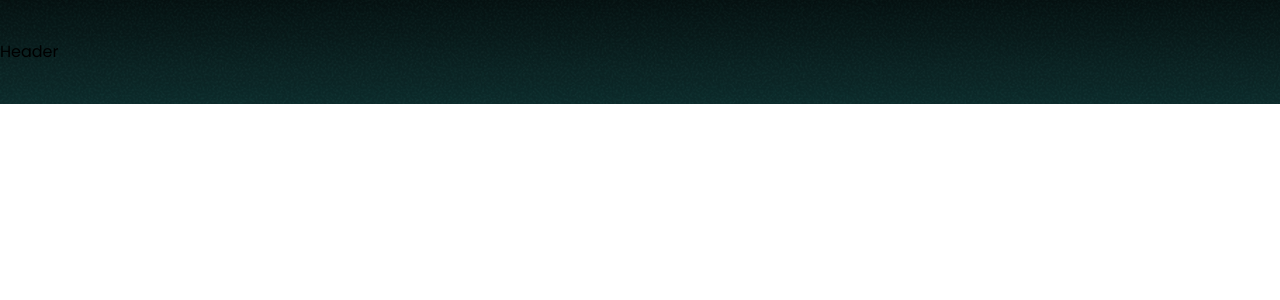
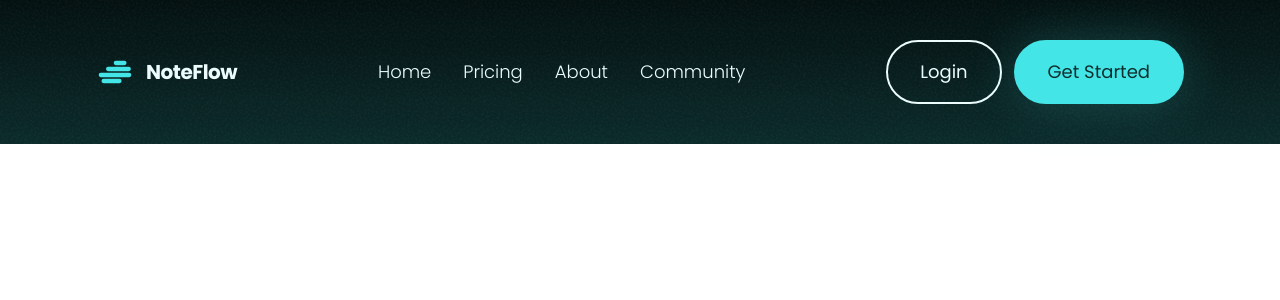
Before and after one commit to tanjimahmmed/noteflow-sass, a React (Vite) app: page / in a window 1280 px wide. Shown: the top 300 px of the page. Built offline with nearby package versions, Linux system fonts and the light colour scheme.

Commit message:
add header navigation with custom tailwind css

```diff
--- a/src/App.jsx
+++ b/src/App.jsx
@@ -1,10 +1,13 @@
 import Header from "./components/sections/Header";
+import Navigation from "./components/sections/Navigation";
 import Page from "./components/sections/Page";
 
 function App() {
   return (
     <Page>
-      <Header/>
+      <Header>
+        <Navigation/>
+      </Header>
     </Page>
   )
 }
--- a/src/components/icons/Logo.jsx
+++ b/src/components/icons/Logo.jsx
@@ -17,11 +17,12 @@
       />
       <path
         d="M11.0005 10.5L34.9995 10.5"
+        stroke="var(--color-primary-500)"
         strokeWidth={width}
         strokeLinecap="round"
       />
-      <path d="M35.5 17.5L2.5 17.5" strokeWidth={width} strokeLinecap="round" />
-      <path d="M5.75 24.5H24.25" strokeWidth={width} strokeLinecap="round" />
+      <path d="M35.5 17.5L2.5 17.5" strokeWidth={width} strokeLinecap="round" stroke="var(--color-primary-500)" />
+      <path d="M5.75 24.5H24.25" strokeWidth={width} strokeLinecap="round" stroke="var(--color-primary-500)" />
     </svg>
   );
 }
--- a/src/components/sections/Header.jsx
+++ b/src/components/sections/Header.jsx
@@ -1,6 +1,6 @@
-const Header = () => {
+const Header = ({children}) => {
   return (
-    <div className="bg-gradient-to-bottom py-10">Header</div>
+    <div className="bg-gradient-to-bottom py-10">{children}</div>
   )
 }
 
--- /dev/null
+++ b/src/components/sections/Navigation.jsx
@@ -0,0 +1,26 @@
+import { navigationLinks } from "../../utils/content"
+import Logo from "../icons/Logo"
+
+const Navigation = () => {
+  return (
+    <nav className="text-primary-50 m-auto flex max-w-[90rem] justify-between px-24 text-lg/8 font-light">
+        <a href="#" className="flex items-center gap-x-3">
+            <Logo className="h-6" width={5}/>
+            <p className="text-xl font-bold tracking-tight">NoteFlow</p>
+        </a>
+        <ul className="flex items-center gap-x-8">
+            {navigationLinks.map((link) => (
+                <li key={link.id}>
+                    <a href={link.href} className="hover:text-primary-500 transition-properties">{link.link}</a>
+                </li>
+            ))}
+        </ul>
+        <div className="flex items-center gap-x-3">
+            <button className="border-primary-50 transition-properties hover:bg-primary-50 hover:text-primary-1300 box-border cursor-pointer rounded-full border-2 px-8 py-3.5 text-lg/8 font-normal">Login</button>
+            <button className="bg-primary-500 border-primary-500 text-primary-1300 hover:border-primary-50 hover:bg-primary-50 transition-properties primary-glow primary-glow-hover cursor-pointer rounded-full border-2 px-8 py-3.5 text-lg/8 font-normal">Get Started</button>
+        </div>
+    </nav>
+  )
+}
+
+export default Navigation
--- a/src/index.css
+++ b/src/index.css
@@ -33,3 +33,15 @@
 .bg-gradient-to-bottom {
   @apply bg-[url('../src/assets/Noise.webp'),linear-gradient(to_bottom,var(--color-primary-1500),var(--color-primary-1300))]
 }
+
+.transition-properties {
+  @apply transition-all duration-150;
+}
+
+.primary-glow {
+  @apply drop-shadow-[0px_0px_25px_var(--color-primary-glow)]
+}
+
+.primary-glow-hover {
+  @apply hover:drop-shadow-[0px_0px_25px_var(--color-primary-50-glow)]
+}
```
